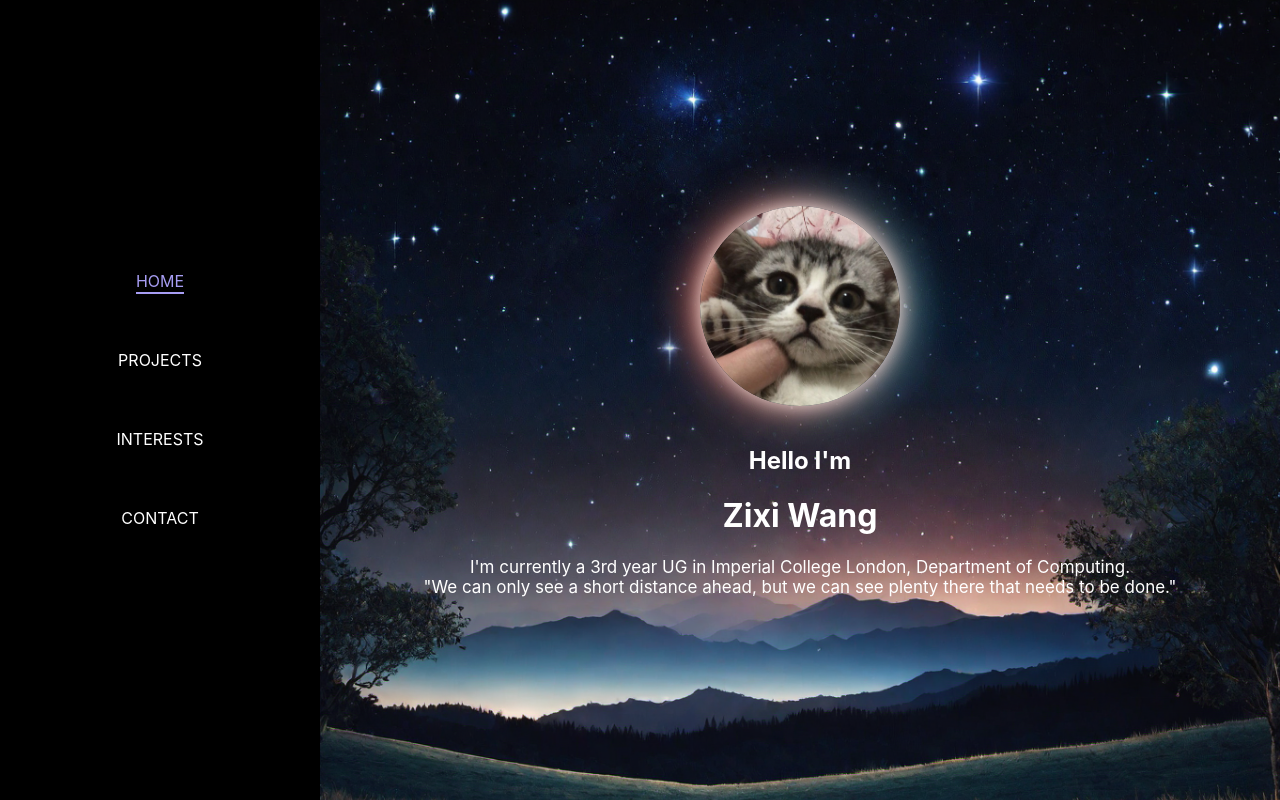
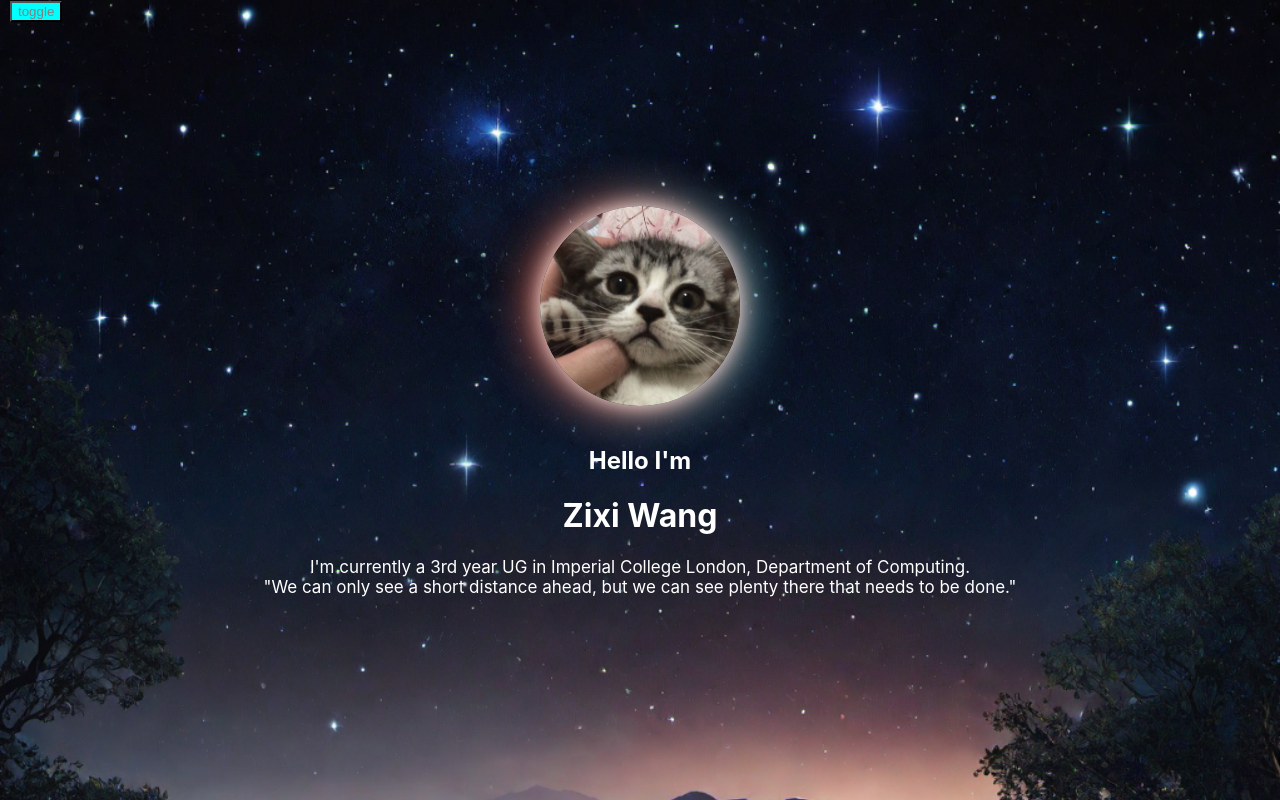
Before and after one commit to ceciliawzx/NewHomePage, a React (Create React App) app: page /~zw4021 in a window 1280 px wide. Built offline with nearby package versions, Linux system fonts and the light colour scheme.

Commit message:
add a toggle, but need to change style

```diff
--- a/src/App.tsx
+++ b/src/App.tsx
@@ -1,4 +1,4 @@
-import React, { useEffect } from 'react';
+import React, { useEffect, useState } from 'react';
 import './App.css';
 import { Menu } from './view/Menu';
 import { HomePage } from './view/HomePage';
@@ -8,11 +8,18 @@ import { Contact } from './view/Contact';
 import AOS from 'aos';
 import 'aos/dist/aos.css';
 import { BrowserRouter as Router, Route, Routes } from 'react-router-dom';
+import './css/style.css';
 
 function App() {
+  const [showMenu, setShowMenu] = useState(false);
+
+  const toggleMenu = () => {
+    setShowMenu(!showMenu);
+  };
+
   useEffect(() => {
     AOS.init({
-      duration: 1000, // Animation duration
+      duration: 1000,
       once: true,
     });
     AOS.refresh();
@@ -21,19 +28,30 @@ function App() {
   return (
     <div
       style={{
+        width: '100%',
+        height: '100%',
         minHeight: '100vh',
         minWidth: '100vw',
       }}
     >
       <Router>
-        <Menu />
+        {showMenu && <Menu />}
+
+        <div
+          id='whole-window'
+          style={{ width: `${showMenu ? '75%' : '100%'}` }}
+        >
           <Routes>
             <Route path='/~zw4021/' element={<HomePage />} />
             <Route path='/~zw4021/projects' element={<Projects />} />
             <Route path='/~zw4021/interests' element={<Interests />} />
             <Route path='/~zw4021/contact' element={<Contact />} />
           </Routes>
+        </div>
       </Router>
+      <button id='toggle-menu' onClick={toggleMenu}>
+        toggle
+      </button>
     </div>
   );
 }
--- a/src/css/interests.css
+++ b/src/css/interests.css
@@ -21,8 +21,8 @@
 }
 
 .interest-slide {
-  width: 75%;
-  height: 100vh;
+  height: 100%;
+  width: 100%;
   position: absolute;
   top: 0;
   right: 0;
--- a/src/css/style.css
+++ b/src/css/style.css
@@ -1,22 +1,12 @@
 .window-main {
   display: flex;
   min-height: 100vh;
-  position: absolute;
-  float: right;
-  width: 75%;
-  top: 0;
-  right: 0;
   background-size: cover;
   -moz-transition: all 0.5s ease;
   -o-transition: all 0.5s ease;
   -webkit-transition: all 0.5s ease;
   -ms-transition: all 0.5s ease;
   transition: all 0.5s ease;
-}
-@media (min-width: 992px) {
-  #window-main {
-    width: 75%;
-  }
 }
 
 #side-menu {
@@ -147,3 +137,21 @@
   animation-delay: 2.75s;
   animation-duration: 2.25s;
 }
+
+#toggle-menu {
+  position: relative;
+  color: gray;
+  top: 0;
+  background-color: aqua;
+  margin-left: 10px;
+}
+
+#whole-window {
+  width: 100%;
+  height: 100%;
+  min-height: 100vh;
+  position: absolute;
+  width: 100%;
+  top: 0;
+  right: 0;
+}
--- a/src/view/Contact.tsx
+++ b/src/view/Contact.tsx
@@ -8,7 +8,6 @@ export const Contact = () => {
     <div
       className='window-main'
       style={{
-        width: '75%',
         backgroundImage: 'url("bg3.png")',
         backgroundSize: 'cover',
       }}
--- a/src/view/Interests.tsx
+++ b/src/view/Interests.tsx
@@ -31,7 +31,7 @@ const Slides = ({ interests }: { interests: Interest[] }) => {
   }, []);
 
   return (
-    <div className='main-window' style={{}}>
+    <div className='main-window'>
       {interests.map((interest, index) => (
         <img
           key={index}
```
Lines whose indentation alone changed are shown as unchanged.
